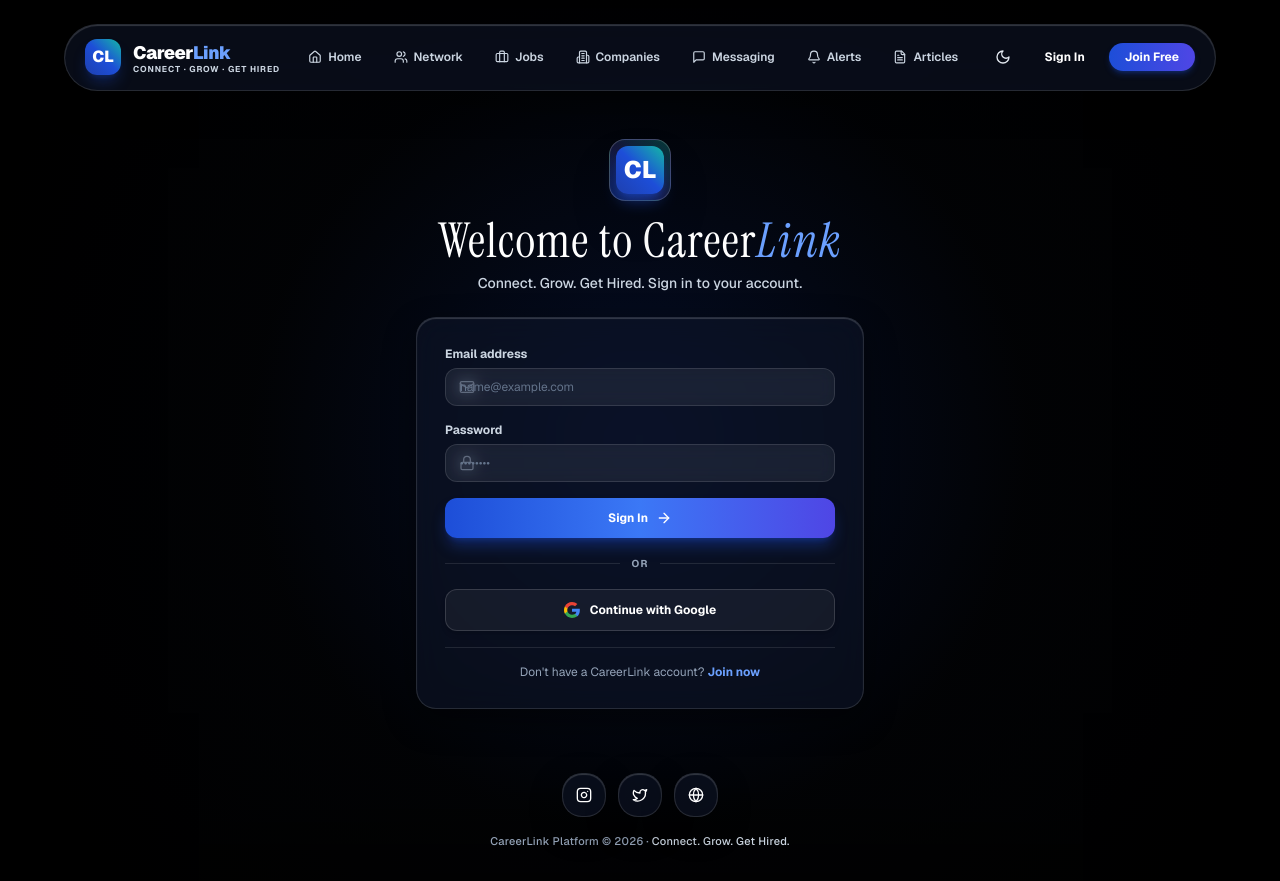
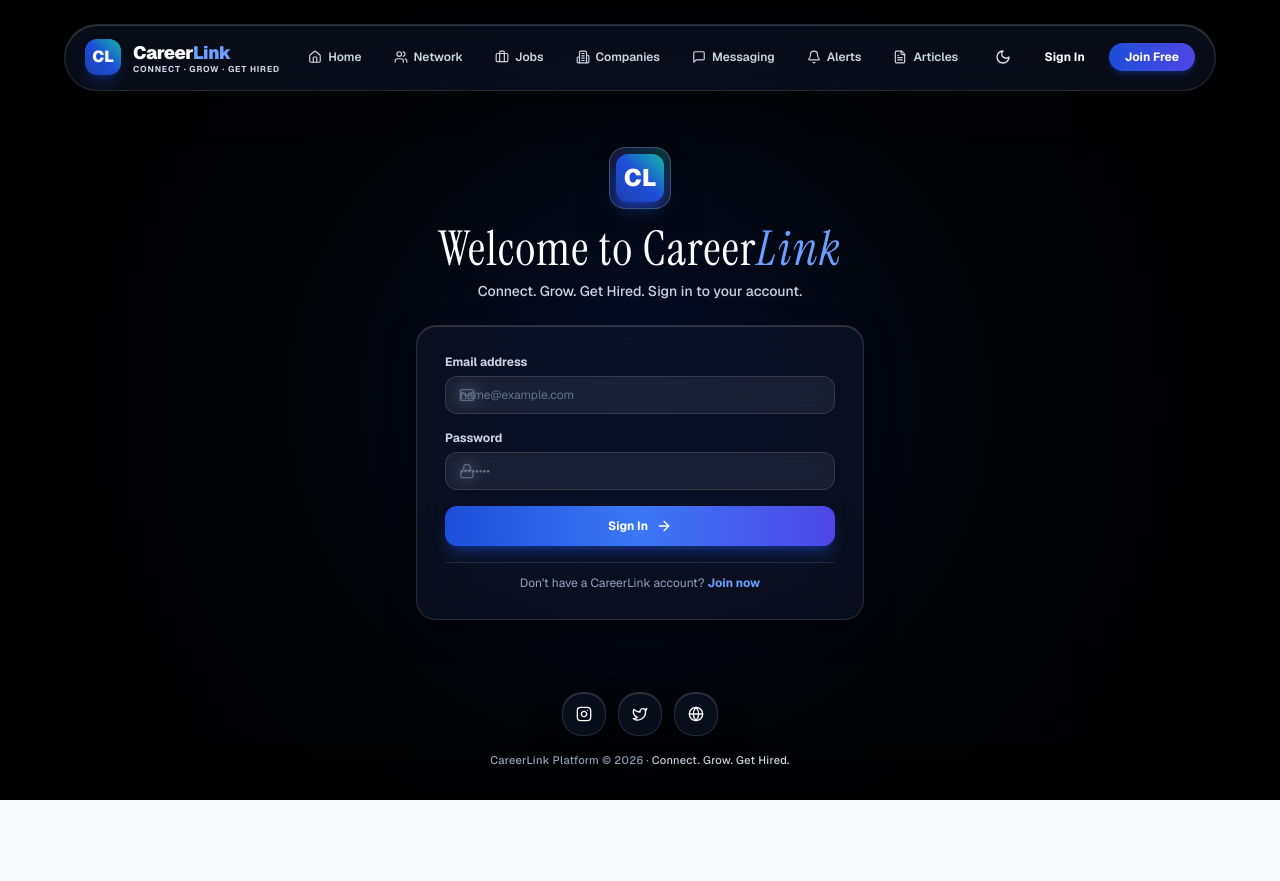
Before and after one commit to kjakash05-lang/careerlink, a React (Vite) app in the folder client/: page /login in a window 1280 px wide. After the commit the page ends 800 px from the top, so only its background shows below. Built offline with nearby package versions, Linux system fonts and the light colour scheme; no server answers.

Commit message:
Remove Google sign-in button from login page

```diff
--- a/client/src/pages/auth/LoginPage.jsx
+++ b/client/src/pages/auth/LoginPage.jsx
@@ -5,7 +5,6 @@
 import CinematicBackground from '../../components/layout/CinematicBackground';
 import CinematicNavbar from '../../components/layout/CinematicNavbar';
 import CinematicSocialFooter from '../../components/layout/CinematicSocialFooter';
-import GoogleSignInButton from '../../components/auth/GoogleSignInButton';
 
 const LoginPage = () => {
   const { login, isLoading, error } = useAuth();
@@ -111,22 +110,7 @@
               </button>
             </form>
 
-            {/* OR Divider */}
-            <div className="relative flex items-center justify-center py-0.5">
-              <div className="border-t border-white/10 w-full" />
-              <span className="bg-transparent px-3 text-[10px] font-bold text-slate-400 uppercase tracking-widest shrink-0">
-                or
-              </span>
-              <div className="border-t border-white/10 w-full" />
-            </div>
-
-            {/* Continue with Google OAuth Button */}
-            <GoogleSignInButton
-              onSuccess={() => navigate(from, { replace: true })}
-              onError={(err) => setFormError(typeof err === 'string' ? err : 'Google sign-in was cancelled or failed.')}
-            />
-
-            <div className="pt-4 border-t border-white/10 text-center text-xs text-slate-400">
+            <div className="pt-3 border-t border-white/10 text-center text-xs text-slate-400">
               Don't have a CareerLink account?{' '}
               <Link to="/register" className="font-bold text-pro-400 hover:text-pro-300 hover:underline">
                 Join now
```
